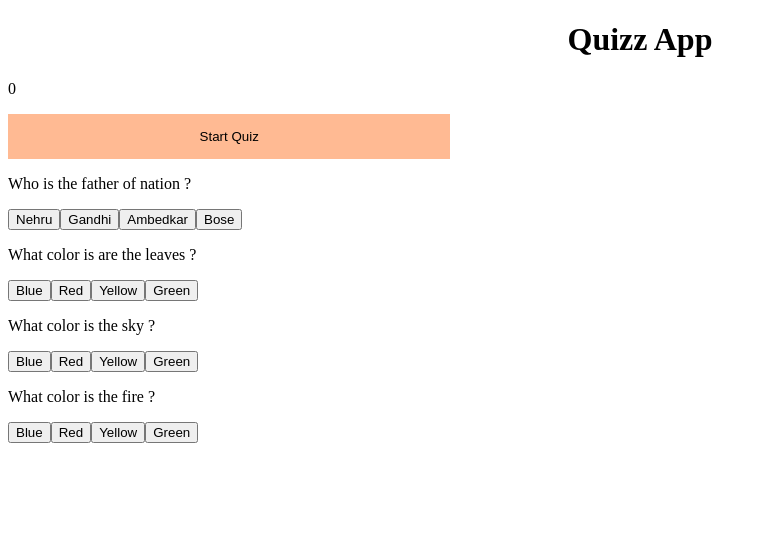
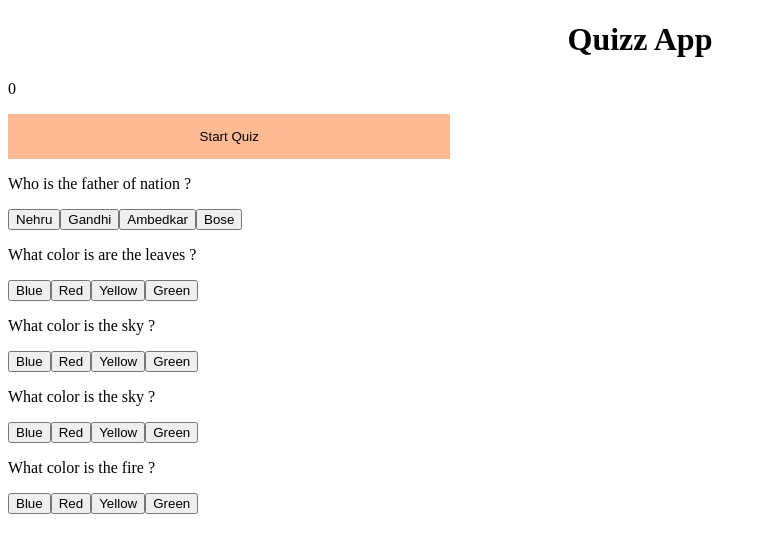
Before and after one commit to iamneo-production/ecffceaebceeacceebdafdfbedeaaeafdbbc, a React (Create React App) app in the folder reactapp/: page / in a window 1280 px wide. Shown: the top 552 px of the page, without its empty margins (0-767 px from the left). Built offline with nearby package versions, Linux system fonts and the light colour scheme.

Commit message:
Backup Commit

```diff
--- a/reactapp/src/App.js
+++ b/reactapp/src/App.js
@@ -26,11 +26,17 @@ function App(){
                 isDisabled: ""
             },
             {
+                Question: "What color is the sky ?",
+                Options: ["Blue","Red","Yellow","Green"],
+                correctAns: "1",
+                isDisabled: ""
+            },
+            {
                 Question: "What color is the fire ?",
                 Options: ["Blue","Red","Yellow","Green"],
                 correctAns: "3",
                 isDisabled: ""
-            },
+            }
         ]
     });
     const setAns=(qno,op_no)=>{
@@ -59,7 +65,8 @@ function App(){
             <Banner question={states.questions[1].Question} tag="2" options={states.questions[1].Options} setAns={setAns} isDisabled={states.questions[1].isDisabled}/>
             <Banner question={states.questions[2].Question} tag="3" options={states.questions[2].Options} setAns={setAns} isDisabled={states.questions[2].isDisabled}/>
             <Banner question={states.questions[3].Question} tag="4" options={states.questions[3].Options} setAns={setAns} isDisabled={states.questions[3].isDisabled}/>
-            {(states.attempted==3) ? <Button tag="1" choice="1" name="hlo" content="Show Results" isdisabled="" onclick={setAns}/>  : ""}
+            <Banner question={states.questions[4].Question} tag="4" options={states.questions[4].Options} setAns={setAns} isDisabled={states.questions[4].isDisabled}/>
+            {(states.attempted==5) ? <Button tag="1" choice="1" name="hlo" content="Show Results" isdisabled="" onclick={setAns}/>  : ""}
             {/* <Button tag="1" choice="1" name="hlo" content="Start Quiz" isdisabled="" onclick={setAns}/> */}
         </div>
     )
```
